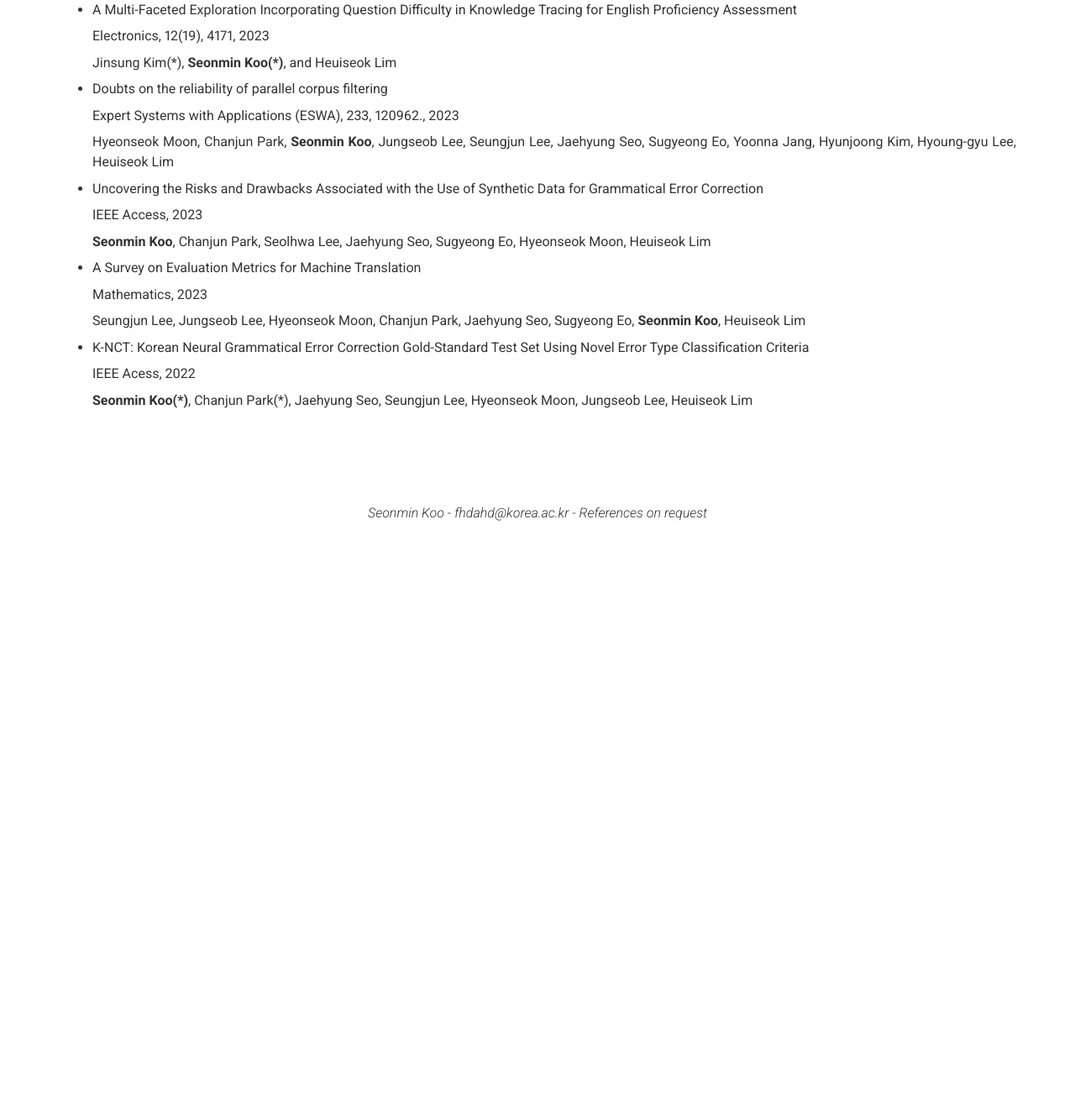
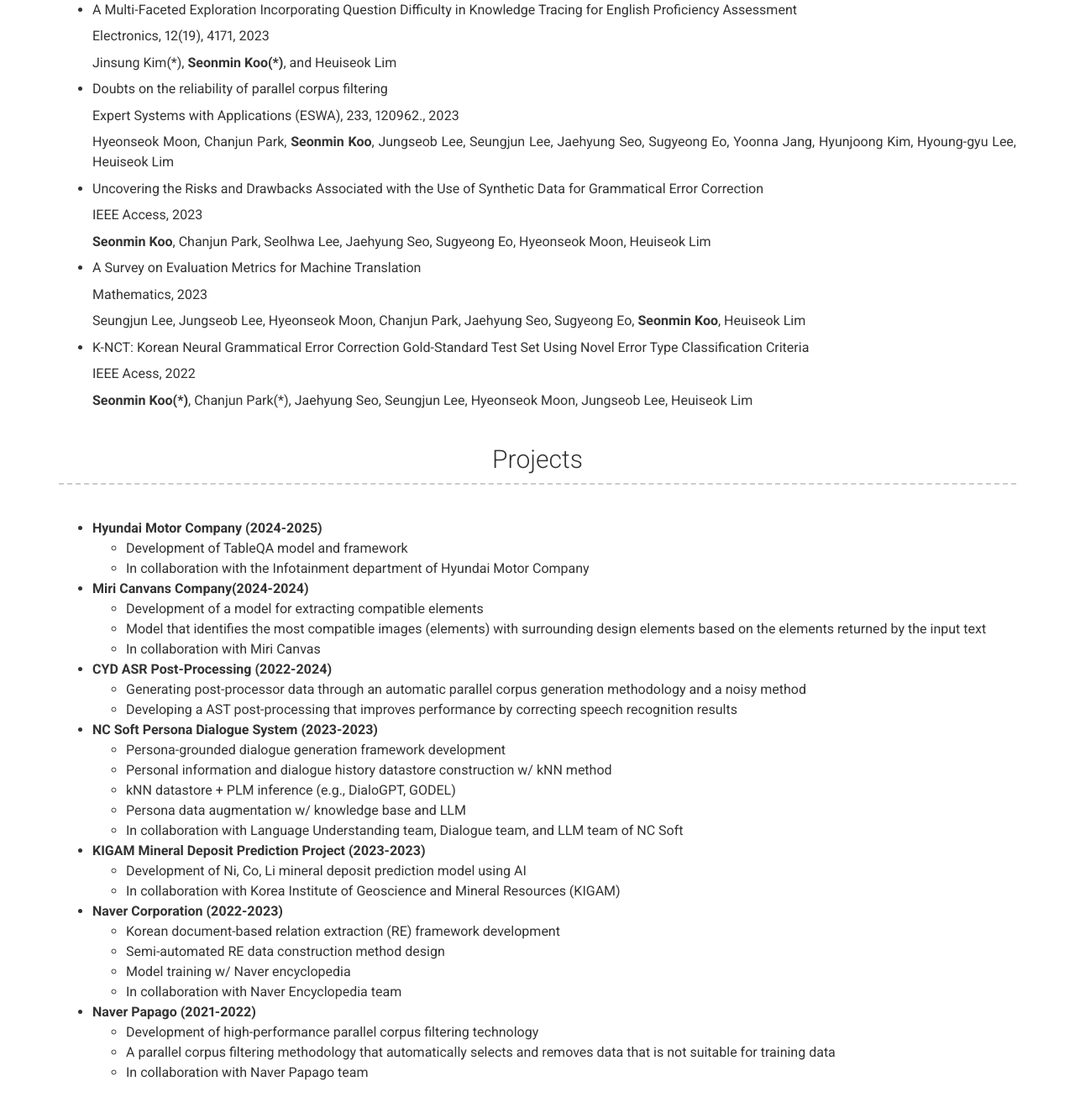
Before and after one commit to seonminkoo/seonminkoo.github.io, a Jekyll site: the page built from index.md, in a window 1280 px wide and 1400 px high, scrolled down 2502 px. Shown: the top 1325 px of the window at 84% size. Built offline with Jekyll 4.4.1, drawn with Linux system fonts in a browser that asks for light colours; nearby versions of some CDN libraries; before the commit the page ends 3132 px from its top, so only the background shows below that.

Commit message:
Update _config.yml

```diff
--- a/_config.yml
+++ b/_config.yml
@@ -184,6 +184,44 @@ content:
 
           **Seonmin Koo(\*)**, Chanjun Park(*), Jaehyung Seo, Seungjun Lee, Hyeonseok Moon, Jungseob Lee, Heuiseok Lim
 
+  - title: Projects
+    layout: text
+    content: | # this will include new lines to allow paragraphs
+      - **Hyundai Motor Company (2024-2025)**
+        - Development of TableQA model and framework
+        - In collaboration with the Infotainment department of Hyundai Motor Company
+
+      - **Miri Canvans Company(2024-2024)**
+        - Development of a model for extracting compatible elements
+        - Model that identifies the most compatible images (elements) with surrounding design elements based on the elements returned by the input text
+        - In collaboration with Miri Canvas
+
+      - **CYD ASR Post-Processing (2022-2024)**
+        - Generating post-processor data through an automatic parallel corpus generation methodology and a noisy method
+        - Developing a AST post-processing that improves performance by correcting speech recognition results
+
+      - **NC Soft Persona Dialogue System (2023-2023)**
+        - Persona-grounded dialogue generation framework development
+        - Personal information and dialogue history datastore construction w/ kNN method
+        - kNN datastore + PLM inference (e.g., DialoGPT, GODEL)
+        - Persona data augmentation w/ knowledge base and LLM
+        - In collaboration with Language Understanding team, Dialogue team, and LLM team of NC Soft
+
+      - **KIGAM Mineral Deposit Prediction Project (2023-2023)**
+        - Development of Ni, Co, Li mineral deposit prediction model using AI
+        - In collaboration with Korea Institute of Geoscience and Mineral Resources (KIGAM)
+
+      - **Naver Corporation (2022-2023)**
+        - Korean document-based relation extraction (RE) framework development
+        - Semi-automated RE data construction method design
+        - Model training w/ Naver encyclopedia
+        - In collaboration with Naver Encyclopedia team
+
+      - **Naver Papago (2021-2022)**
+        - Development of high-performance parallel corpus filtering technology
+        - A parallel corpus filtering methodology that automatically selects and removes data that is not suitable for training data
+        - In collaboration with Naver Papago team
+
 
   # - title: Projects # Title for the section
   #   layout: list # Type of content section (list/text)
```
